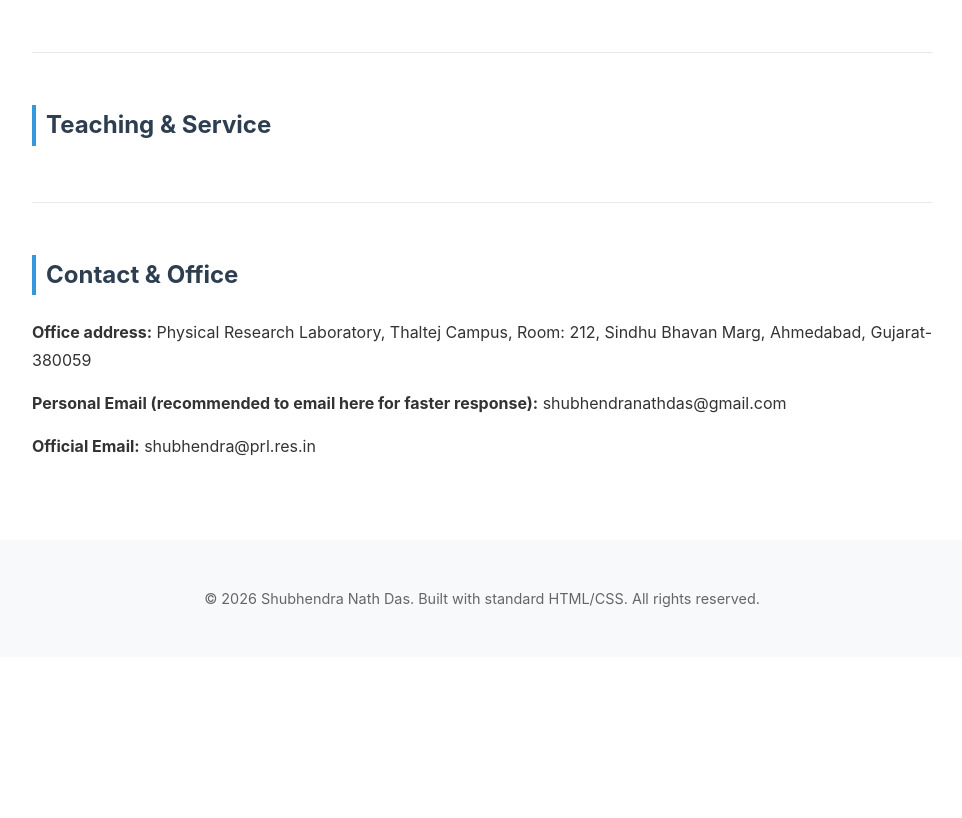
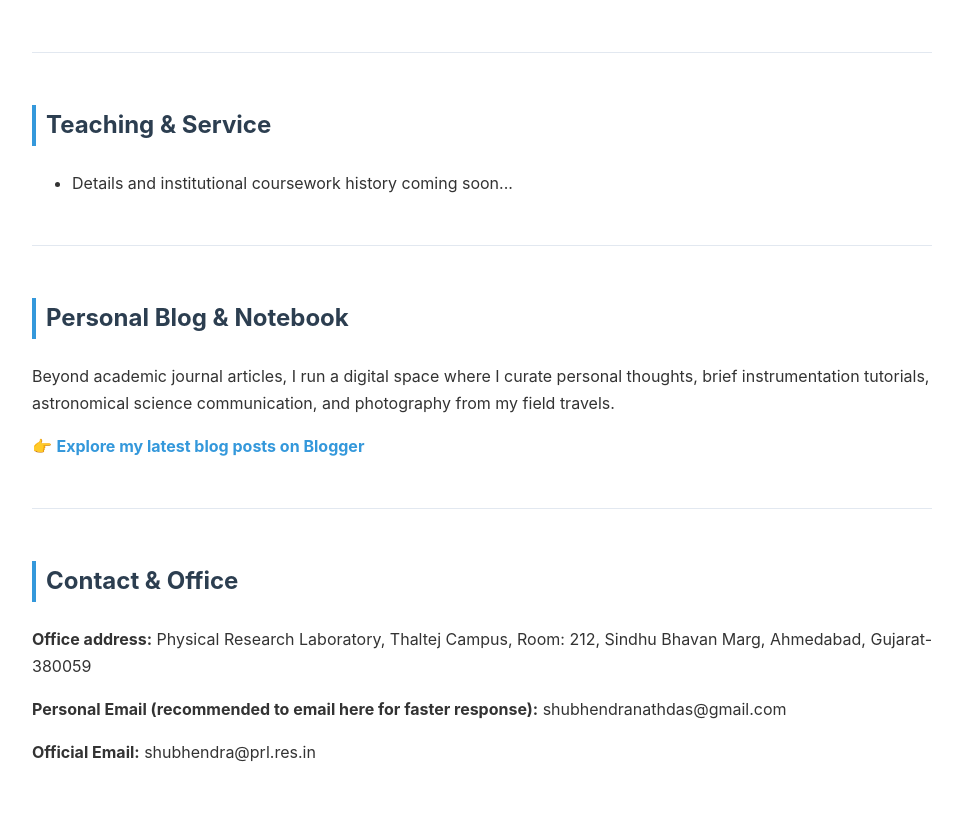
Before and after one commit to Der-Kaiser-05/shubhendra.github.io, a plain HTML site: page index.html in a window 1280 px wide. Shown: the part 1932-2750 px from the top of the page, without its empty margins (158-1120 px from the left). Before the commit the page ends 2589 px from the top, so only its background shows below. Drawn offline with Linux system fonts and the light colour scheme; some icons are missing.

Commit message:
Update index.html
Added blogging channel

```diff
--- a/index.html
+++ b/index.html
@@ -190,6 +190,7 @@
                 <a href="https://orcid.org/my-orcid?orcid=0009-0006-9996-1814" target="_blank" title="ORCID"><i class="ai ai-orcid"></i></a>
                 <a href="https://github.com/YOUR_USERNAME" target="_blank" title="GitHub"><i class="fab fa-github"></i></a>
                 <a href="https://www.researchgate.net/profile/Shubhendra-Das/research" target="_blank" title="ResearchGate"><i class="ai ai-researchgate"></i></a>
+                <a href="https://www.blogger.com/blog/posts/4025639165454589246" target="_blank" title="Personal Blog"><i class="fas fa-pen-nib"></i></a>
                 <a href="mailto:shubhendranathdas@gmail.com" title="Email"><i class="fas fa-envelope"></i></a>
             </div>
         </div>
@@ -199,6 +200,7 @@
         <a href="#about">About</a>
         <a href="#research">Research & Publications</a>
         <a href="#teaching">Teaching</a>
+        <a href="https://www.blogger.com/blog/posts/4025639165454589246" target="_blank"><i class="fas fa-blog"></i> Blog</a>
         <a href="#contact">Contact</a>
     </nav>
 
@@ -265,7 +267,14 @@
         <section id="teaching">
             <h2>Teaching & Service</h2>
             <ul>
+                <li>Details and institutional coursework history coming soon...</li>
+            </ul>
+        </section>
 
+        <section id="blog">
+            <h2>Personal Blog & Notebook</h2>
+            <p>Beyond academic journal articles, I run a digital space where I curate personal thoughts, brief instrumentation tutorials, astronomical science communication, and photography from my field travels.</p>
+            <p>👉 <strong><a href="https://www.blogger.com/blog/posts/4025639165454589246" target="_blank" style="color: var(--accent-color); text-decoration: none;">Explore my latest blog posts on Blogger</a></strong></p>
         </section>
 
         <section id="contact">
```
